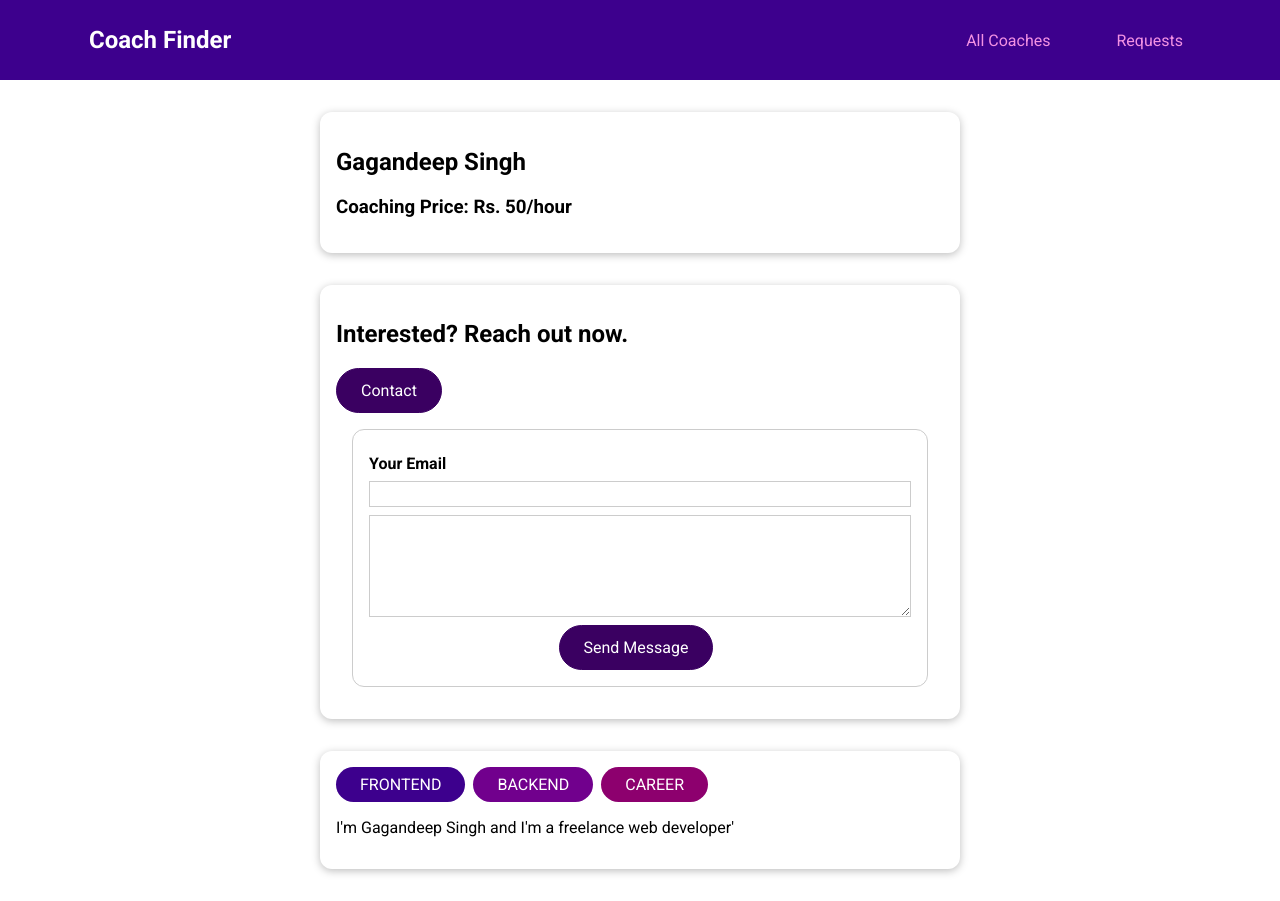
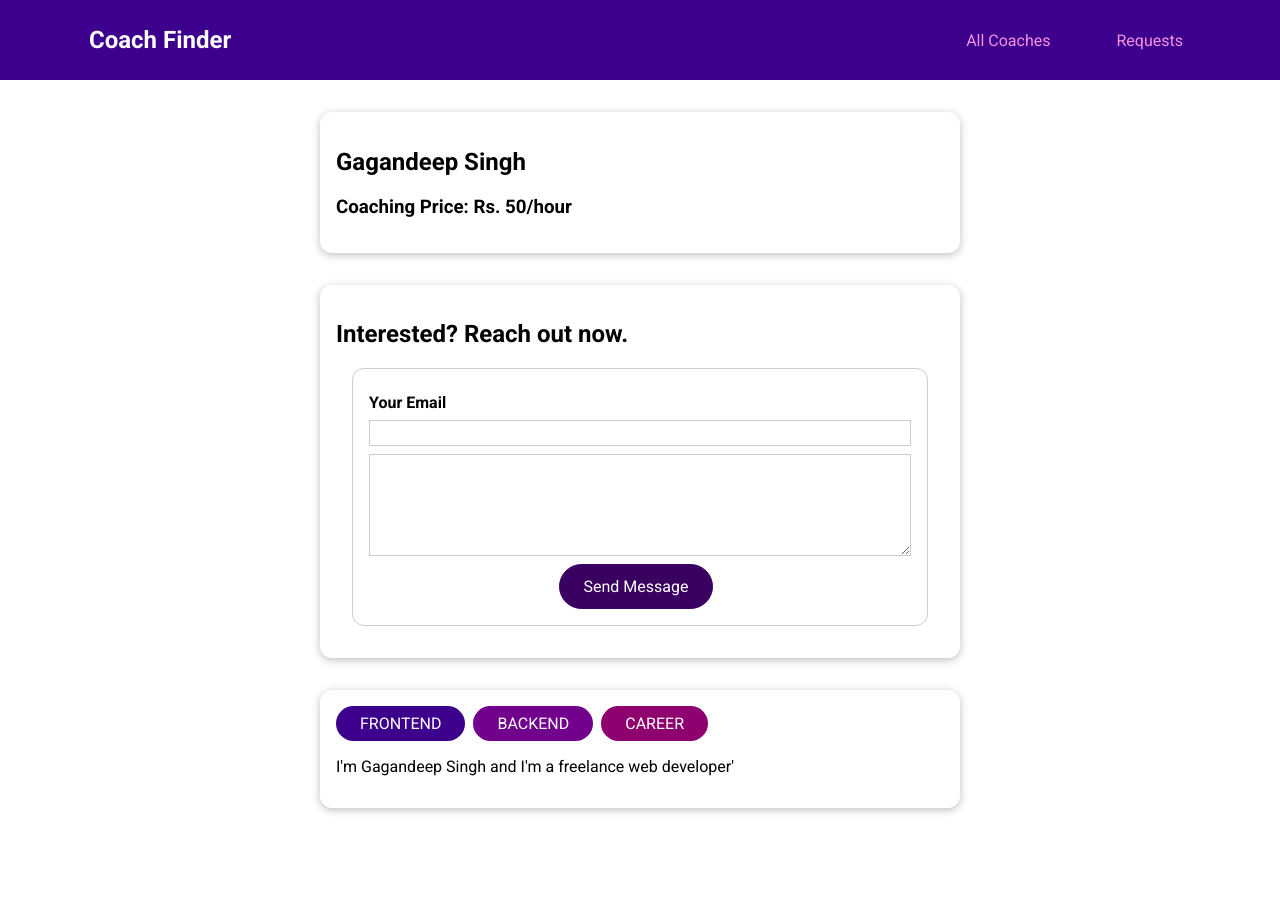
Before and after one commit to Gagandeep39/coach-finder-vue, a Vue app: page /coaches/c1/contact in a window 1280 px wide. After the commit the page ends 840 px from the top, so only its background shows below. Built offline with nearby package versions, Linux system fonts and the light colour scheme.

Commit message:
Fixed improper contact navigation

```diff
--- a/src/views/coaches/CoachDetails.vue
+++ b/src/views/coaches/CoachDetails.vue
@@ -9,7 +9,13 @@
     <base-card>
       <header>
         <h2>Interested? Reach out now.</h2>
-        <base-button link :to="contactLink"> Contact </base-button>
+        <base-button
+          link
+          :to="contactLink"
+          v-if="!$route.path.includes('contact')"
+        >
+          Contact
+        </base-button>
       </header>
       <router-view></router-view>
     </base-card>
```
